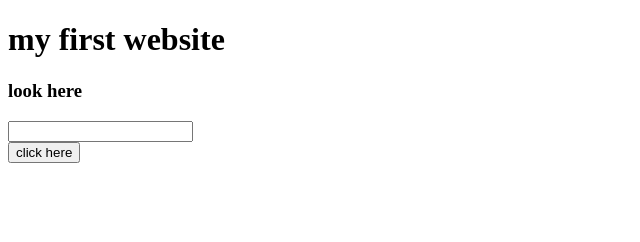
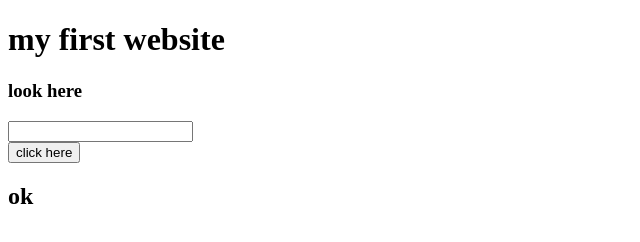
Before and after one commit to PAVEL990/my-first-website, a plain HTML site: page index.html in a window 1280 px wide. Shown: the full height of the page, 0-640 px from the left. Drawn offline with Linux system fonts and the light colour scheme.

Commit message:
added ok

```diff
--- a/index.html
+++ b/index.html
@@ -12,5 +12,6 @@
     <input type="text">
     <br>
     <button>click here</button>
+    <h2>ok</h2>
 </body>
 </html>
```
